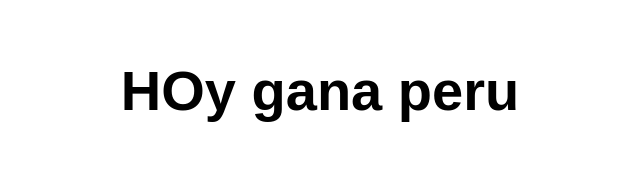
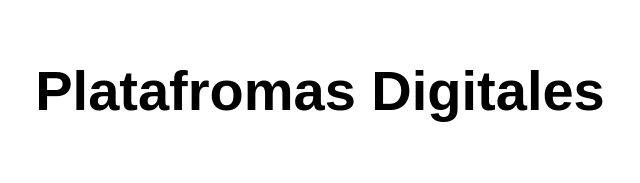
Before and after one commit to juxn-vx97/repositorio-1, a website: page src/index.html in a window 1280 px wide. Shown: the whole page, without its empty margins (320-960 px from the left). Drawn offline with Linux system fonts and the light colour scheme.

Commit message:
Update index.html

```diff
--- a/src/index.html
+++ b/src/index.html
@@ -10,7 +10,7 @@
 
 <body>
   <main>
-    <h1> HOy gana peru </h1>
+    <h1> Platafromas Digitales</h1>
   </main>
 </body>
 
```
